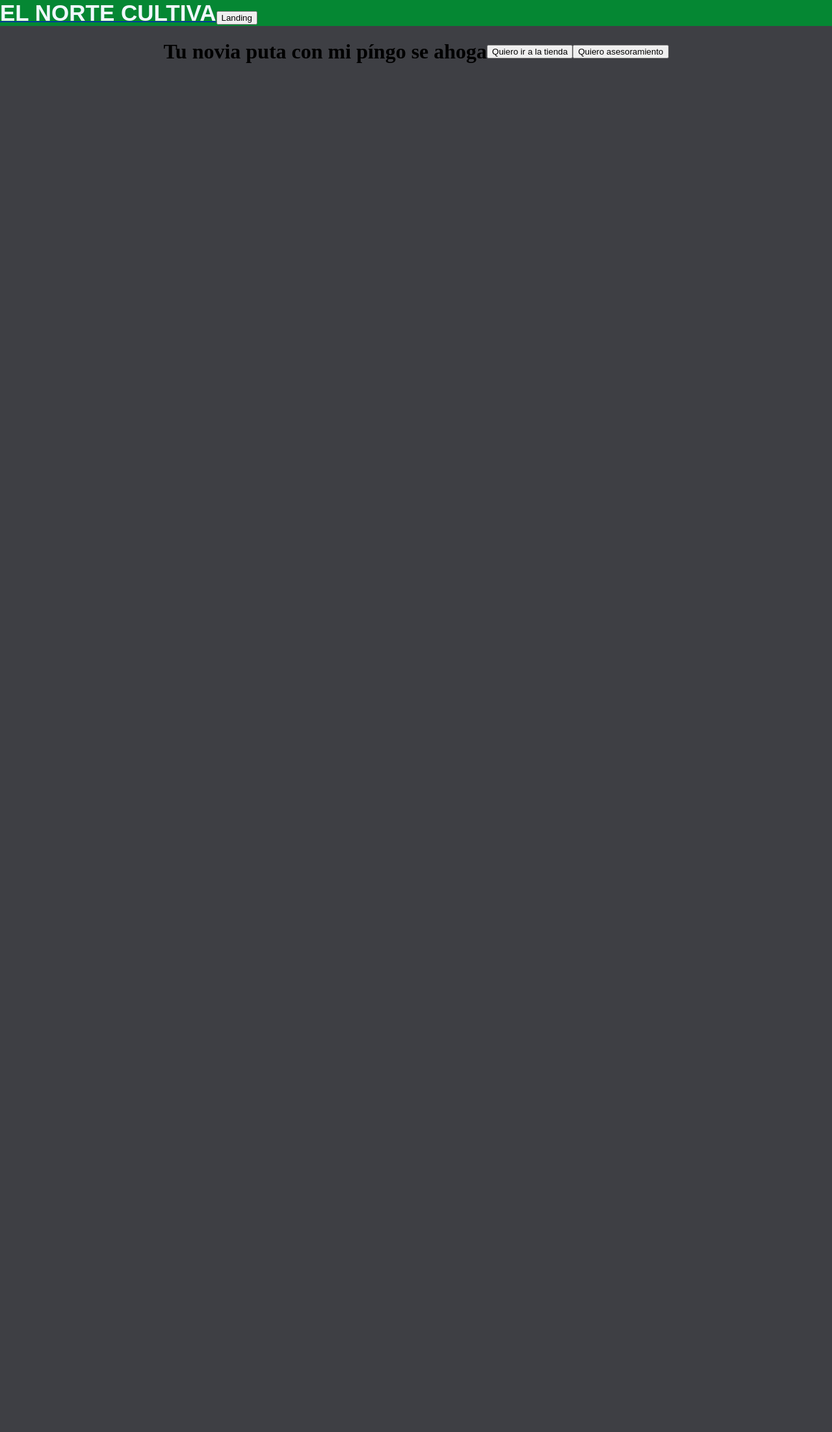
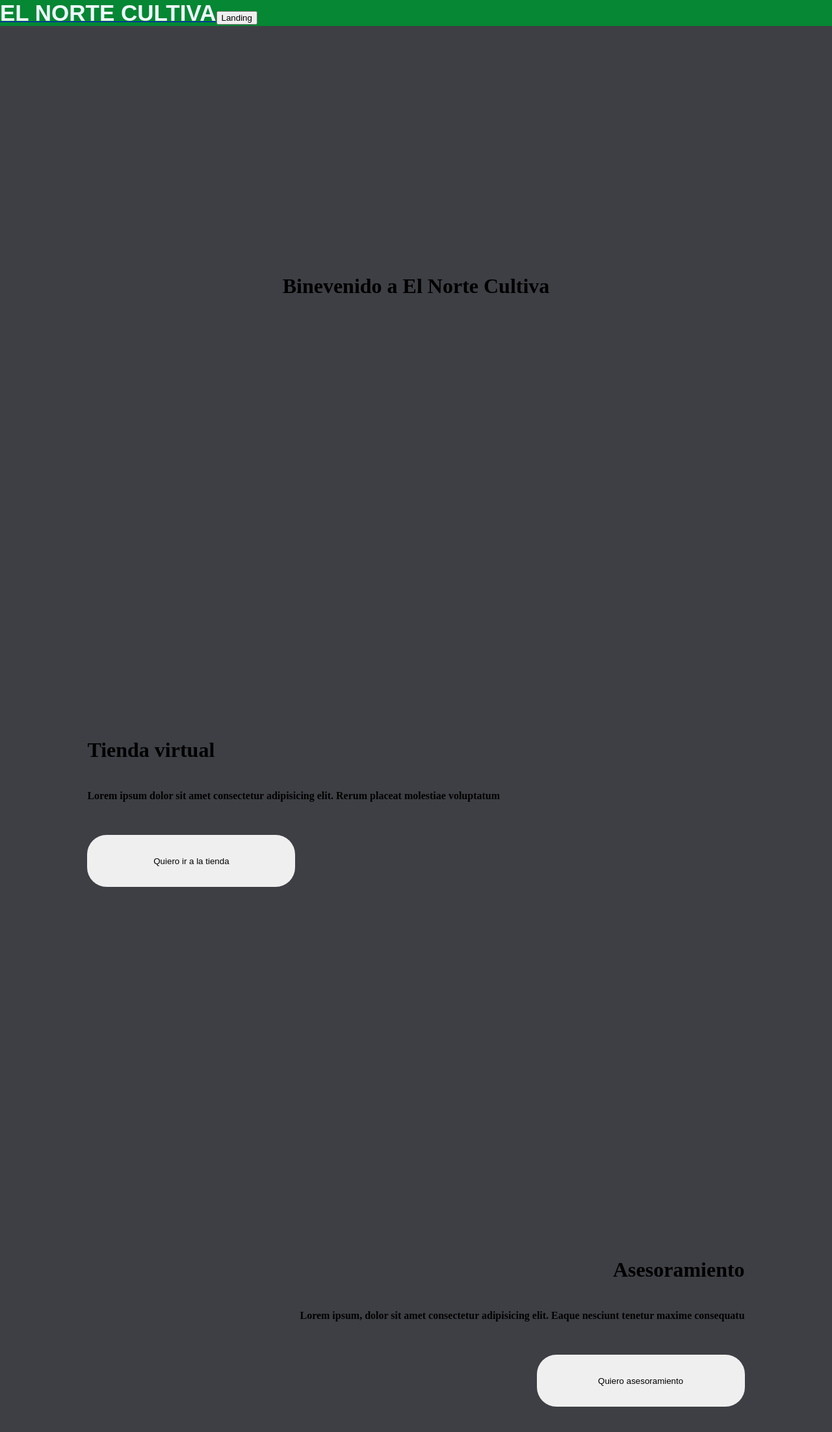
Before and after one commit to mmariotti08/norteCultiva-Front, a React (Vite) app: page /home in a window 1280 px wide. Shown: the top 2204 px of the page at 65% size. Before the commit the page ends 800 px from the top, so only its background shows below. Built offline with nearby package versions, Linux system fonts and the light colour scheme.

Commit message:
Maqueta de Home lista

```diff
--- a/src/App.jsx
+++ b/src/App.jsx
@@ -2,7 +2,7 @@ import { useState } from 'react'
 
 import { Route, Routes, useLocation} from 'react-router-dom'
 import { Home, Landing, LandingTienda, PreguntasFrecuentes, ChatGPT } from "./views/indexViews"
-import NavBar from './components/NavBar';
+import NavBar from './components/NavBar/NavBar';
 import './App.css'
 
 function App() {
--- a/src/components/NavBar.jsx
+++ b/src/components/NavBar/NavBar.jsx
@@ -1,5 +1,5 @@
 import { Link } from "react-router-dom";
-import style from "./NavBar/NavBar.module.css";
+import style from "./NavBar.module.css";
 
 const NavBar =()=>{
     return(
--- a/src/views/Home/Home.jsx
+++ b/src/views/Home/Home.jsx
@@ -4,13 +4,24 @@ import style from "./Home.module.css";
 const Home = () => {
     return (
         <div className={style.container}>
-            <h1>Tu novia puta con mi píngo se ahoga</h1>
-            <Link to="/LandingTienda">
-                <button> Quiero ir a la tienda </button>
-            </Link>
-            <Link to="/PreguntasFrecuentes">
-                <button> Quiero asesoramiento </button>
-            </Link>
+            <div className={style.Bienvenida}>
+                <h1> Binevenido a El Norte Cultiva </h1>
+            </div>
+            <div className={style.Tienda}>
+                <h1> Tienda virtual </h1>
+                <h4> Lorem ipsum dolor sit amet consectetur adipisicing elit. Rerum placeat molestiae voluptatum</h4>
+                <Link to="/LandingTienda">
+                    <button className={style.Boton}> Quiero ir a la tienda </button>
+                </Link>
+            </div>
+            <div className={style.Asesoramiento}>
+                <h1> Asesoramiento </h1>
+                <h4> Lorem ipsum, dolor sit amet consectetur adipisicing elit. Eaque nesciunt tenetur maxime consequatu</h4>
+                <Link to="/PreguntasFrecuentes">
+                    <button className={style.Boton}> Quiero asesoramiento </button>
+                </Link>
+            </div>
+
 
         </div>
     )
--- a/src/views/Home/Home.module.css
+++ b/src/views/Home/Home.module.css
@@ -1,5 +1,41 @@
 .container {
     display: flex;
+    flex-direction: column;
     justify-content: center;
     align-items: center;
 }
+
+.Bienvenida {
+    display: flex;
+    align-items: center;
+    justify-content: center;
+    height: 100vh;
+}
+
+.Tienda {
+    height: 100vh;
+    width: 89%;
+    display: flex;
+    flex-direction: column;
+    align-items: flex-start;
+    justify-content: center;
+    padding-left: 10vw;
+}
+
+.Boton {
+    border-radius: 30px;
+    height: 10vh;
+    width: 40vh;
+    border: none;
+    margin-top: 30px
+}
+
+.Asesoramiento {
+    height: 100vh;
+    width: 89%;
+    display: flex;
+    flex-direction: column;
+    align-items: flex-end;
+    justify-content: center;
+    padding-right: 10vw;
+}
```
